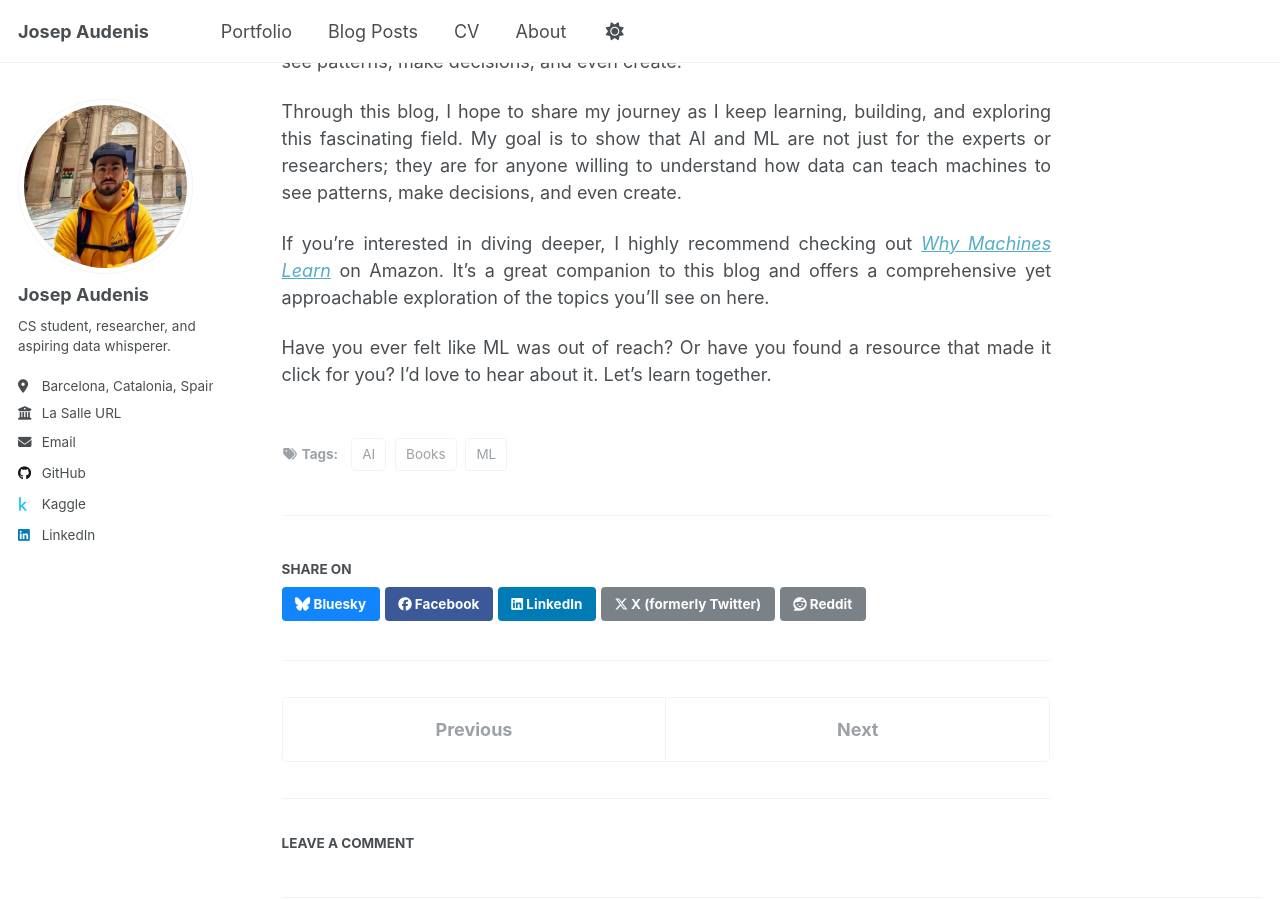
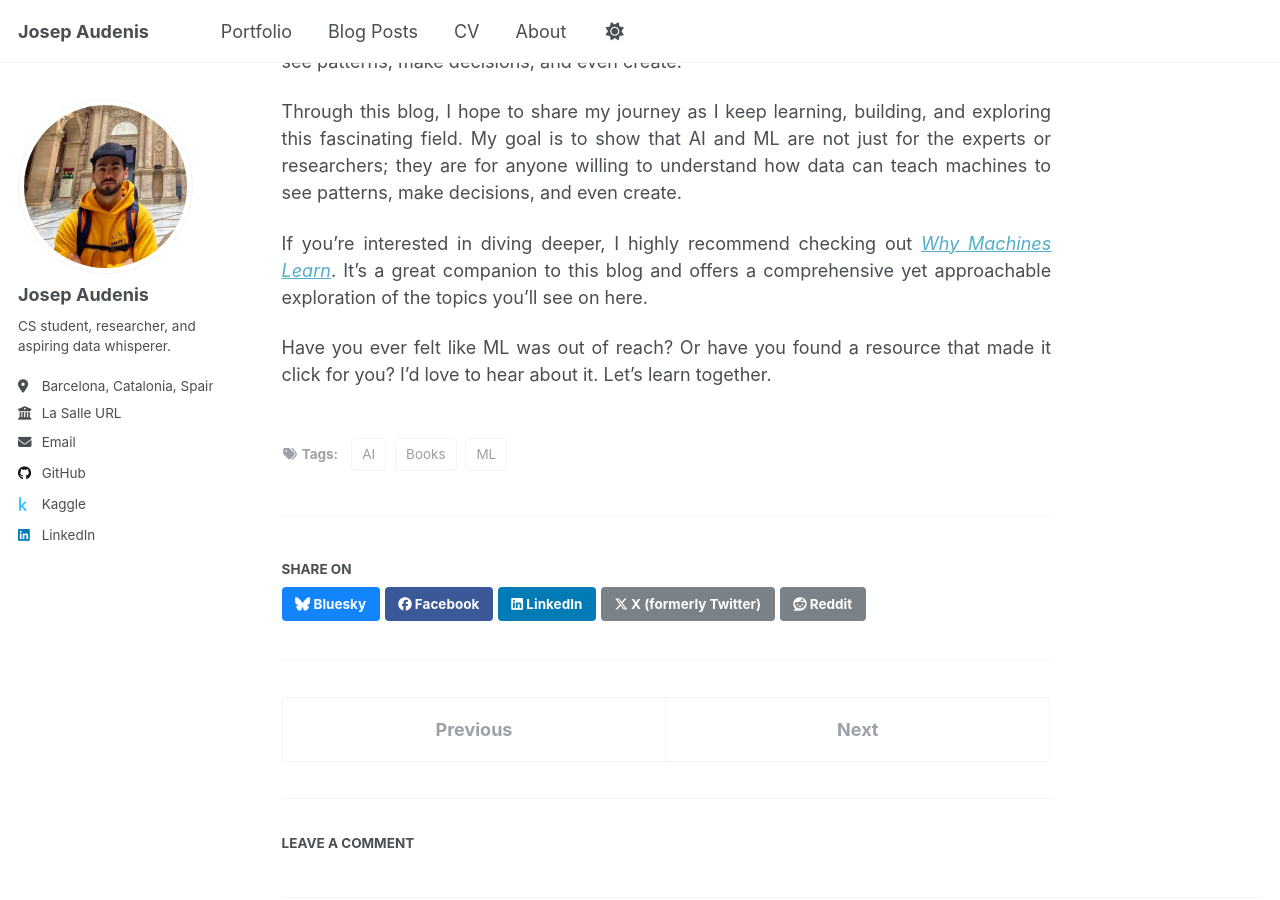
Before and after one commit to josep-audenis/josep-audenis.github.io, a Jekyll site: the page built from _posts/2025-07-14-getting-into-ml-its-easier-than-you-think.md, in a window 1280 px wide and 900 px high, scrolled down 1711 px. Built offline with Jekyll 4.4.1, drawn with Linux system fonts in a browser that asks for light colours; comment, search, counter and statistics services are not loaded.

Commit message:
reorganizing images folders

```diff
--- a/_posts/2025-07-14-getting-into-ml-its-easier-than-you-think.md
+++ b/_posts/2025-07-14-getting-into-ml-its-easier-than-you-think.md
@@ -17,7 +17,7 @@
 
 One of the most fascinating aspects of the book is how it ties the math to the historical development of AI. Instead of just presenting formulas, it tells the story of how key concepts and algorithms, like gradient descent, came to be. By framing these mathematical ideas within a historical narrative, the author, *Anil Ananthaswamy*, makes them feel like part of a broader journey, one that we're all invited to join.
 
-<img src="/images/blogs/why-machines-learn-double-cover.jpeg" alt="Why Machines Learn" width="700" style="display: block; margin: auto;">
+<img src="/images/blogs/getting-into-ml/why-machines-learn-double-cover.jpeg" alt="Why Machines Learn" width="700" style="display: block; margin: auto;">
 
 This historical perspective shows that the field of ML didn't emerge overnight. It's the result of decades of mathematical exploration and discovery. And because of this, even the most sophisticated ML techniques are built on simple, understandable ideas that anyone can learn.
 
@@ -32,6 +32,6 @@
 
 Through this blog, I hope to share my journey as I keep learning, building, and exploring this fascinating field. My goal is to show that AI and ML are not just for the experts or researchers; they are for anyone willing to understand how data can teach machines to see patterns, make decisions, and even create.
 
-If you're interested in diving deeper, I highly recommend checking out <a href="https://www.amazon.com/Why-Machines-Learn-Elegant-Behind/dp/0593185749" target="_blank"><em>Why Machines Learn</em></a> on Amazon. It's a great companion to this blog and offers a comprehensive yet approachable exploration of the topics you'll see on here.
+If you're interested in diving deeper, I highly recommend checking out <a href="https://www.amazon.com/Why-Machines-Learn-Elegant-Behind/dp/0593185749" target="_blank"><em>Why Machines Learn</em></a>. It's a great companion to this blog and offers a comprehensive yet approachable exploration of the topics you'll see on here.
 
 Have you ever felt like ML was out of reach? Or have you found a resource that made it click for you? I'd love to hear about it. Let's learn together.
```
Also changed, not shown: other parts of _posts/2025-07-14-getting-into-ml-its-easier-than-you-think.md (+1 -1 lines), _portfolio/eurosat-extracting-more-from-less.md (+2 -2 lines), _portfolio/neuroevolutions.md (added, +7 -0 lines), images/blogs/getting-into-ml/why-machines-learn-double-cover.jpeg (renamed from images/blogs/why-machines-learn-double-cover.jpeg), images/blogs/getting-into-ml/why-machines-learn-single-cover.jpeg (renamed from images/blogs/why-machines-learn-single-cover.jpeg), images/portfolio/eurosat/eurosat_collage.jpeg (renamed from images/portfolio/eurosat_collage.jpeg).
